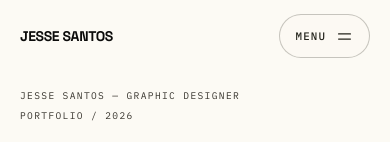
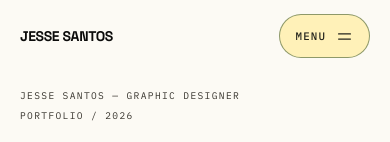
Before and after one commit to jessdesigner21/jesse-santos-portfolio, a Next.js app in the folder jesse-santos/: page / in a window 390 px wide. Shown: the top 142 px of the page. Built offline with nearby package versions, Linux system fonts and the light colour scheme; a web font is replaced by a local one.

Commit message:
Dar contraste sutil ao botão Menu no celular sem torná-lo dominante

```diff
--- a/jesse-santos/components/SiteNav.tsx
+++ b/jesse-santos/components/SiteNav.tsx
@@ -59,7 +59,7 @@ export default function SiteNav() {
         <button
           type="button"
           onClick={() => setOpen((value) => !value)}
-          className="nav-menu-button inline-flex min-h-11 items-center gap-2.5 rounded-full border border-[#29271D]/25 bg-[#FCFAF4]/95 px-4 py-2 font-mono text-[0.68rem] font-medium uppercase tracking-[0.10em] text-[#25251D] transition-colors duration-200 hover:border-[#A88735] hover:bg-[#F5F0E4] md:hidden"
+          className="nav-menu-button inline-flex min-h-11 items-center gap-2.5 rounded-full border border-[#52693E]/65 bg-[#FFF2B6]/95 px-4 py-2 font-mono text-[0.68rem] font-medium uppercase tracking-[0.10em] text-[#25251D] transition-colors duration-200 hover:border-[#52693E] hover:bg-[#FFE982] md:hidden"
           aria-expanded={open}
           aria-controls="mobile-menu"
           aria-label={open ? "Fechar menu de navegação" : "Abrir menu de navegação"}
```
